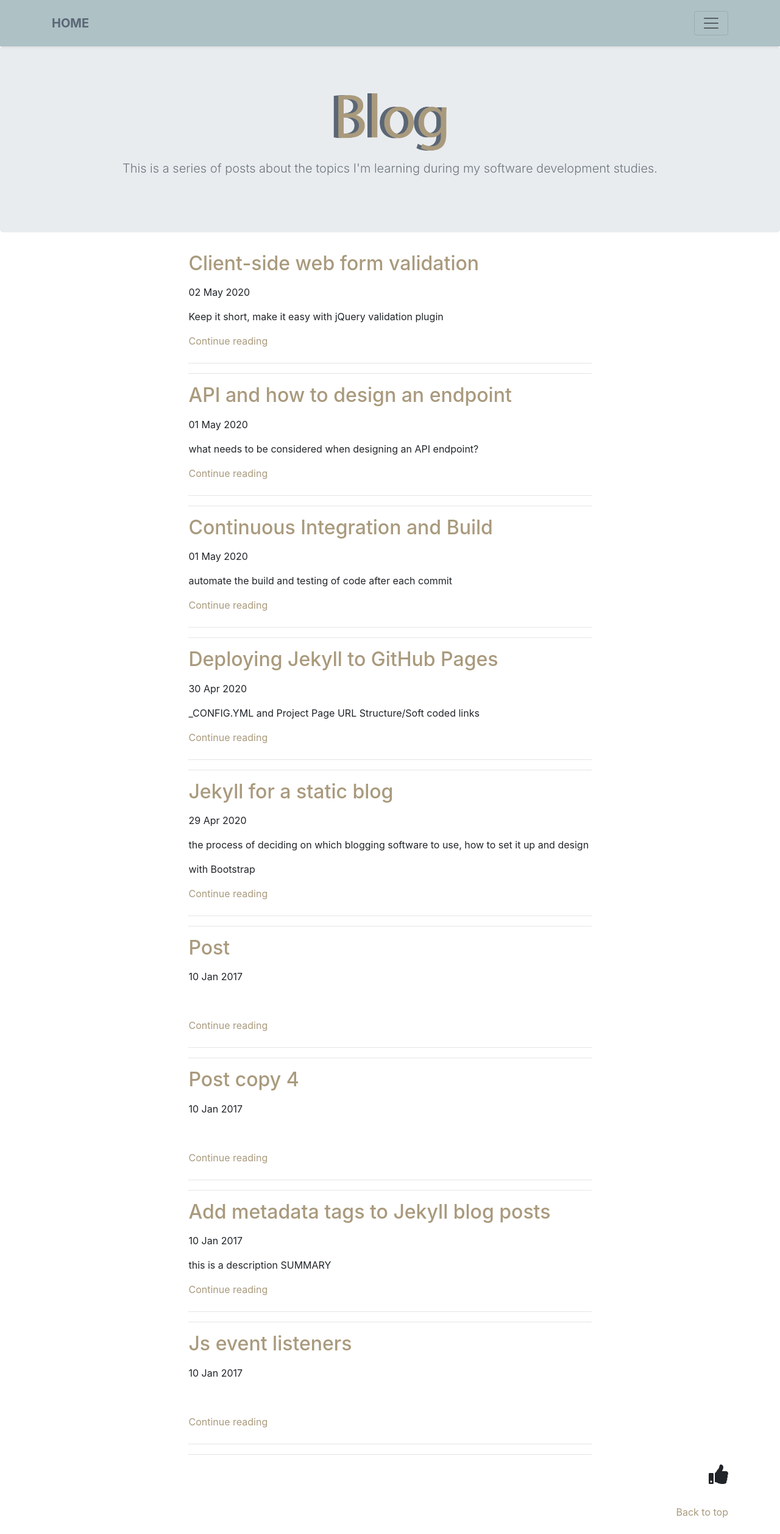
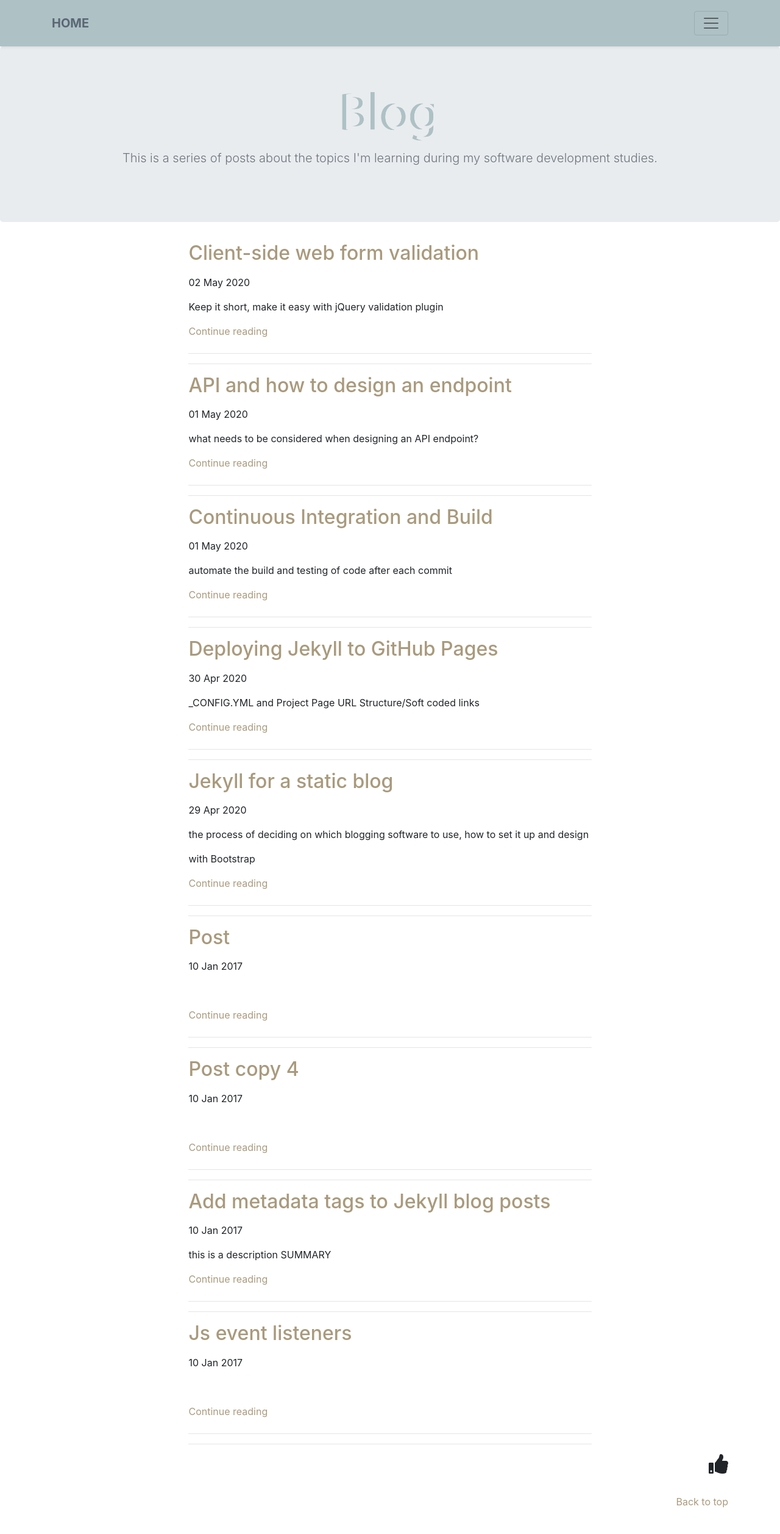
Before and after one commit to tatianaazulay/blogging-with-Jekyll, a Jekyll site: the page built from index.html, in a window 1280 px wide. Shown: the whole page at 61% size. Built offline with Jekyll 4.4.1, drawn with Linux system fonts in a browser that asks for light colours; nearby versions of some CDN libraries.

Commit message:
header update

```diff
--- a/_includes/header.html
+++ b/_includes/header.html
@@ -31,7 +31,7 @@
   </header>
   <section id ="jumbo" class="jumbotron text-center">
     <div class="container">
-      <img src="{{site.baseurl}}/images/b.png" alt="" class="img-fluid" width="200px"alt="Responsive image"/>
+      <img src="{{site.baseurl}}/images/b.png" alt="" class="img-fluid" width="170px"alt="Responsive image"/>
       <p class="lead text-muted">This is a series of posts about the topics I'm learning during my software development studies.</p>
     </div>
   </section>
```
Also changed, not shown: images/b.png, 1 other file.
